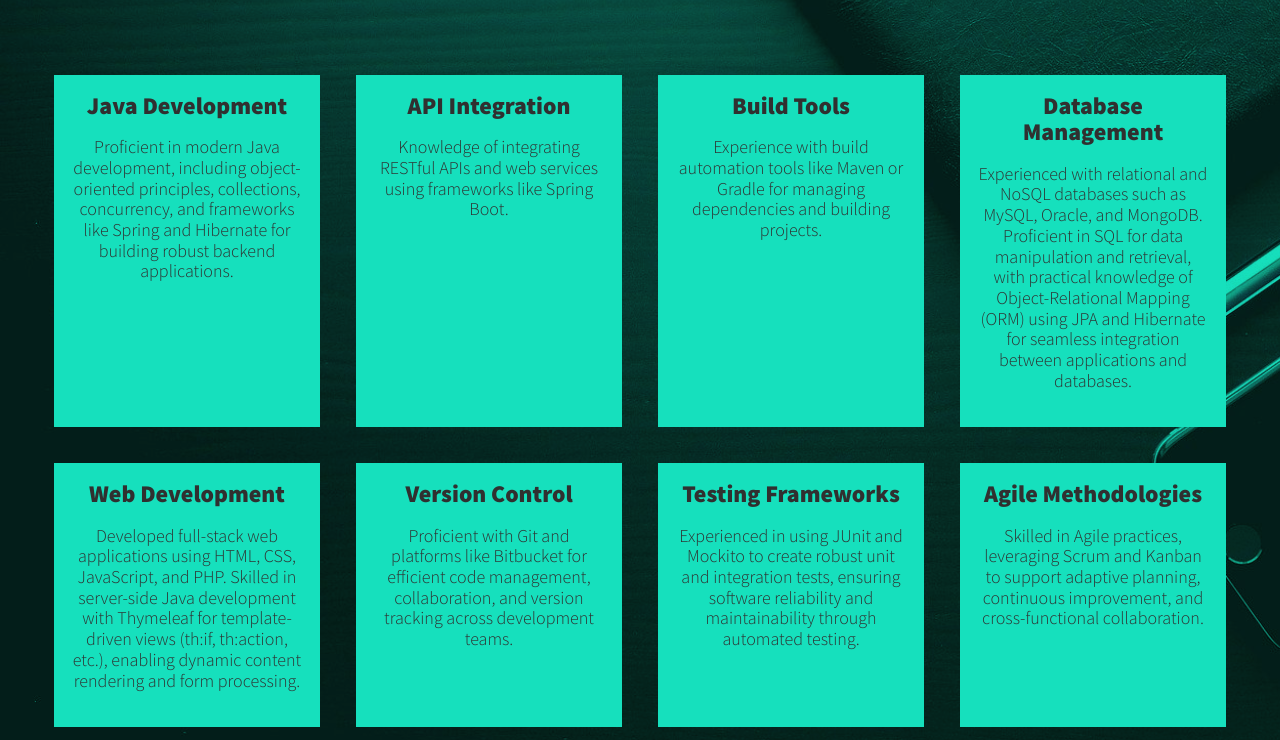
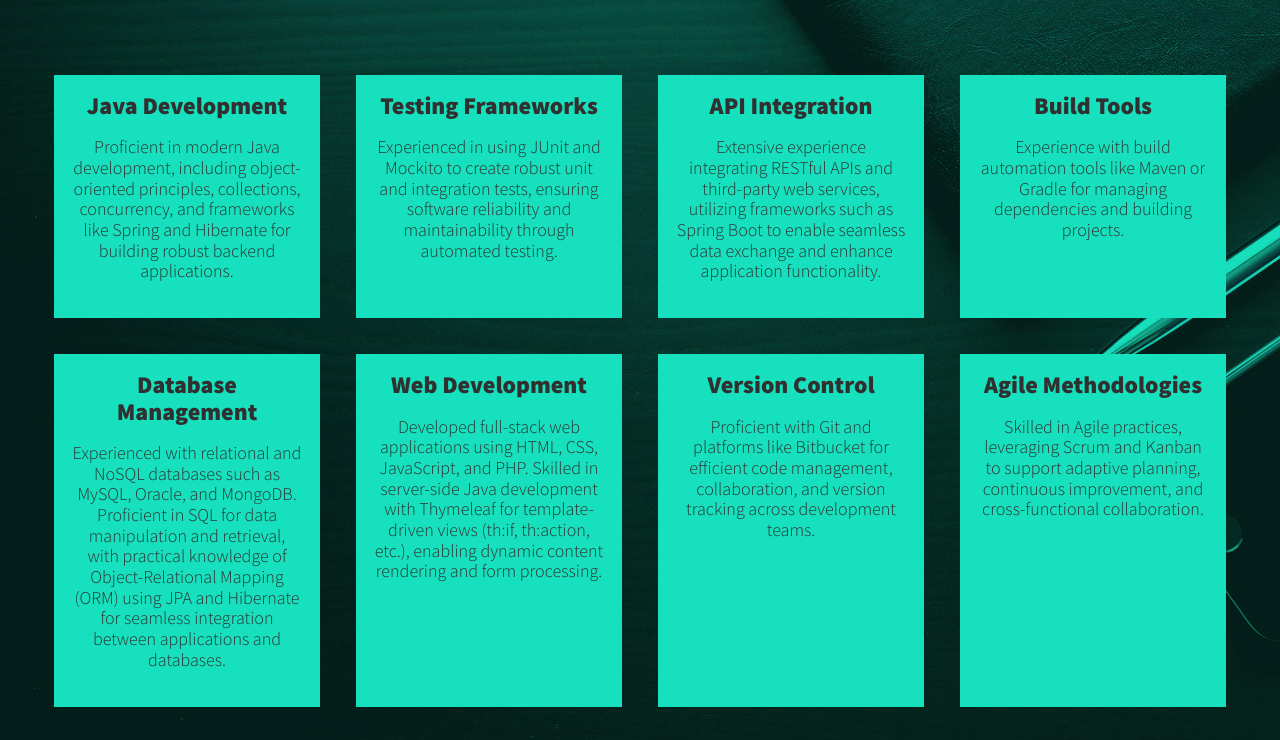
Before and after one commit to BenASwenson/Portfolio, a plain HTML site: page index.html in a window 1280 px wide. Shown: the part 673-1413 px from the top of the page. Drawn offline with nearby package versions, Linux system fonts and the light colour scheme.

Commit message:
amended Services section - API Integration text

```diff
--- a/index.html
+++ b/index.html
@@ -46,8 +46,12 @@
 						<p>Proficient in modern Java development, including object-oriented principles, collections, concurrency, and frameworks like Spring and Hibernate for building robust backend applications.</p>
 					</div> <!-- / service -->
 					<div class="service">
+						<h3>Testing Frameworks</h3>
+						<p>Experienced in using JUnit and Mockito to create robust unit and integration tests, ensuring software reliability and maintainability through automated testing.</p>
+					</div> <!-- / service -->
+					<div class="service">
 						<h3>API Integration</h3>
-						<p>Knowledge of integrating RESTful APIs and web services using frameworks like Spring Boot.</p>
+						<p>Extensive experience integrating RESTful APIs and third-party web services, utilizing frameworks such as Spring Boot to enable seamless data exchange and enhance application functionality.</p>
 					</div> <!-- / service -->
 					<div class="service">
 						<h3>Build Tools</h3>
@@ -64,10 +68,6 @@
 					<div class="service">
 						<h3>Version Control</h3>
 						<p>Proficient with Git and platforms like Bitbucket for efficient code management, collaboration, and version tracking across development teams.</p>
-					</div> <!-- / service -->
-					<div class="service">
-						<h3>Testing Frameworks</h3>
-						<p>Experienced in using JUnit and Mockito to create robust unit and integration tests, ensuring software reliability and maintainability through automated testing.</p>
 					</div> <!-- / service -->
 					<div class="service">
 						<h3>Agile Methodologies</h3>
```
